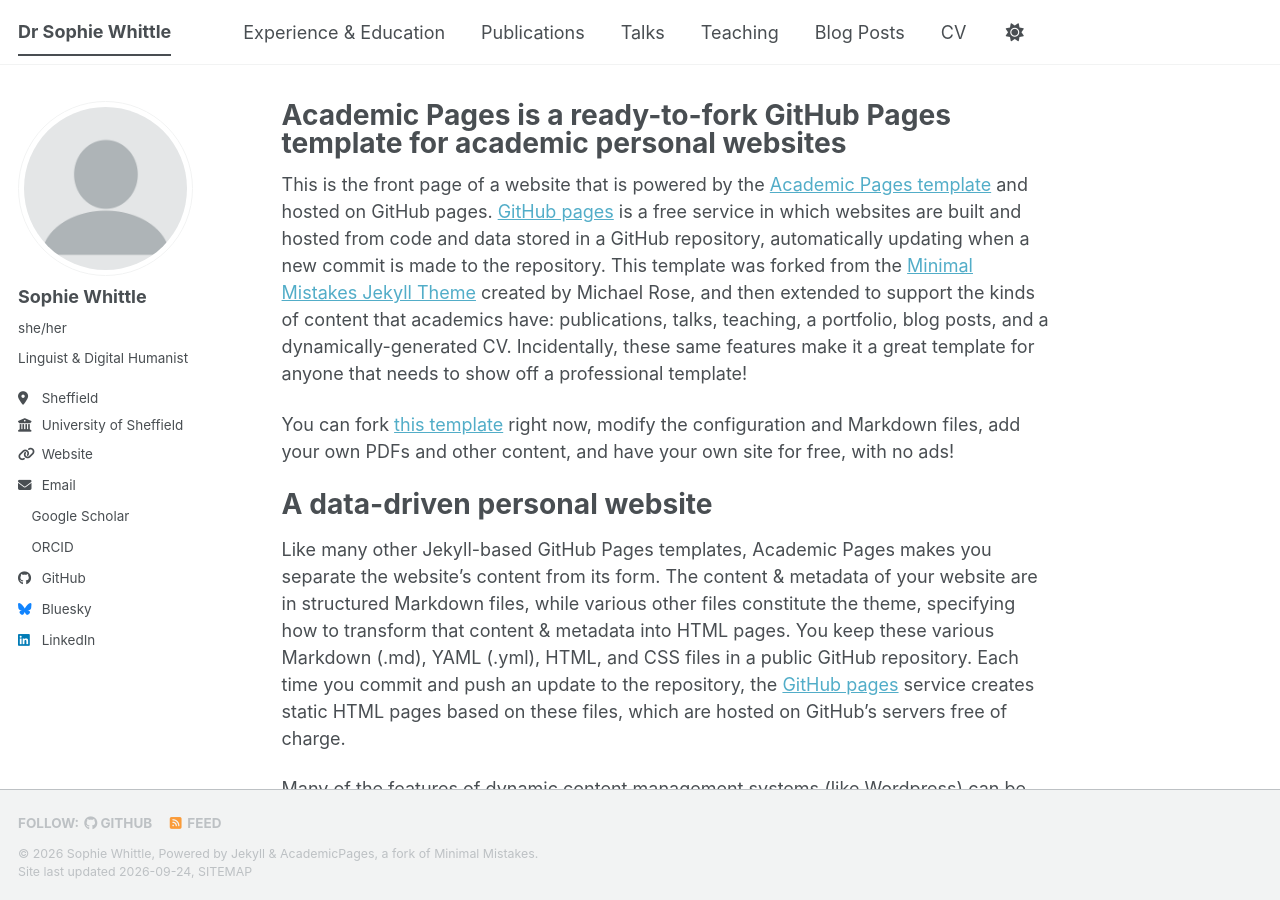
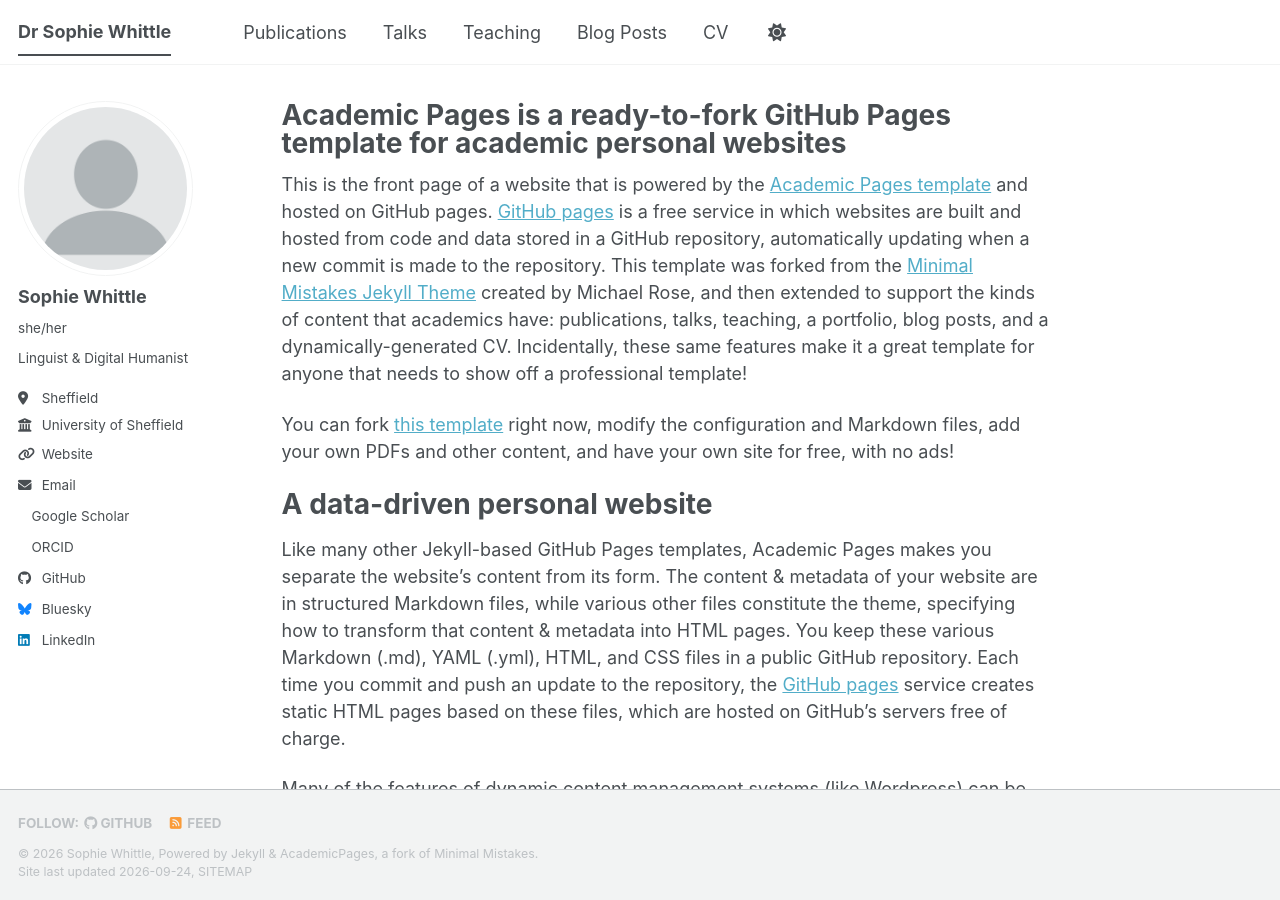
Before and after one commit to sophiewhittle/sophiewhittle.github.io, a Jekyll site: the page built from _pages/about.md, in a window 1280 px wide and 900 px high. Built offline with Jekyll 4.4.1, drawn with Linux system fonts in a browser that asks for light colours; a style sheet for code colours, icons or effects is not loaded.

Commit message:
Update navigation.yml

```diff
--- a/_data/navigation.yml
+++ b/_data/navigation.yml
@@ -8,9 +8,6 @@
 #      Markdown formatted page while the second is generated using JSON.
 
 main:
-  - title: "Experience & Education"
-    url: /experience/
-
   - title: "Publications"
     url: /publications/
 
```
